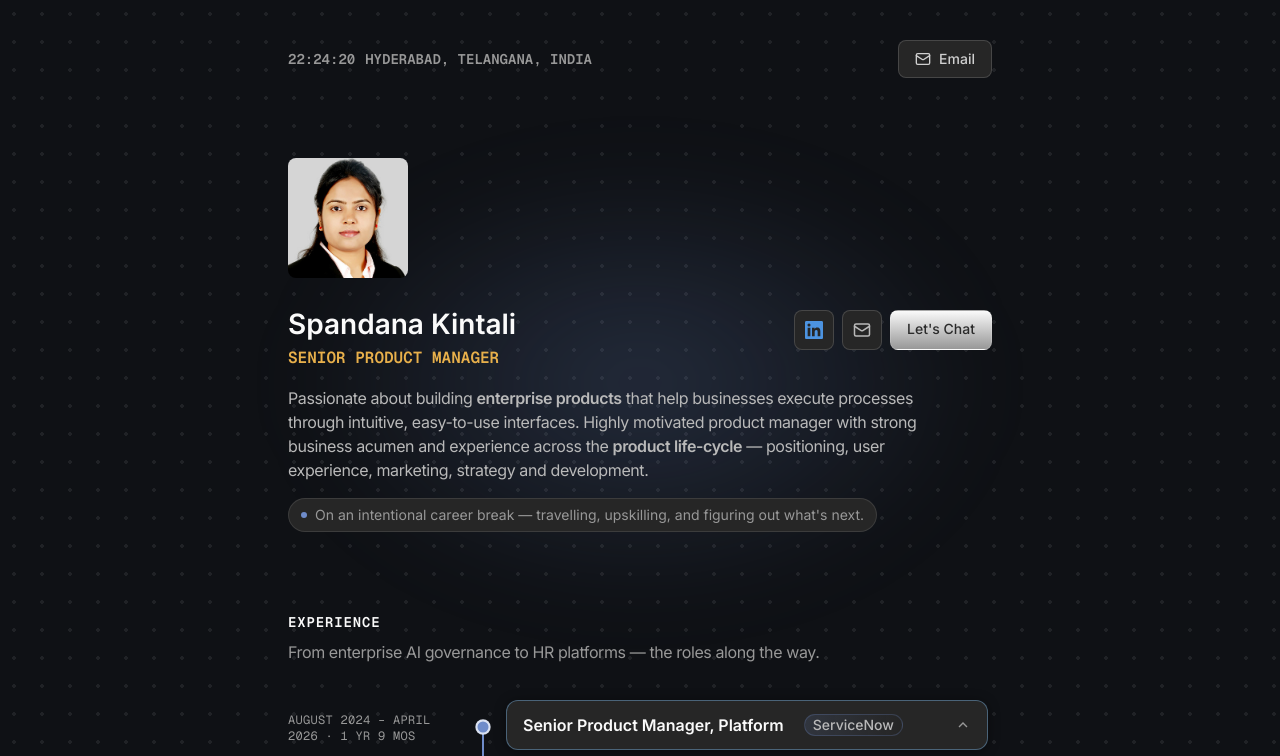
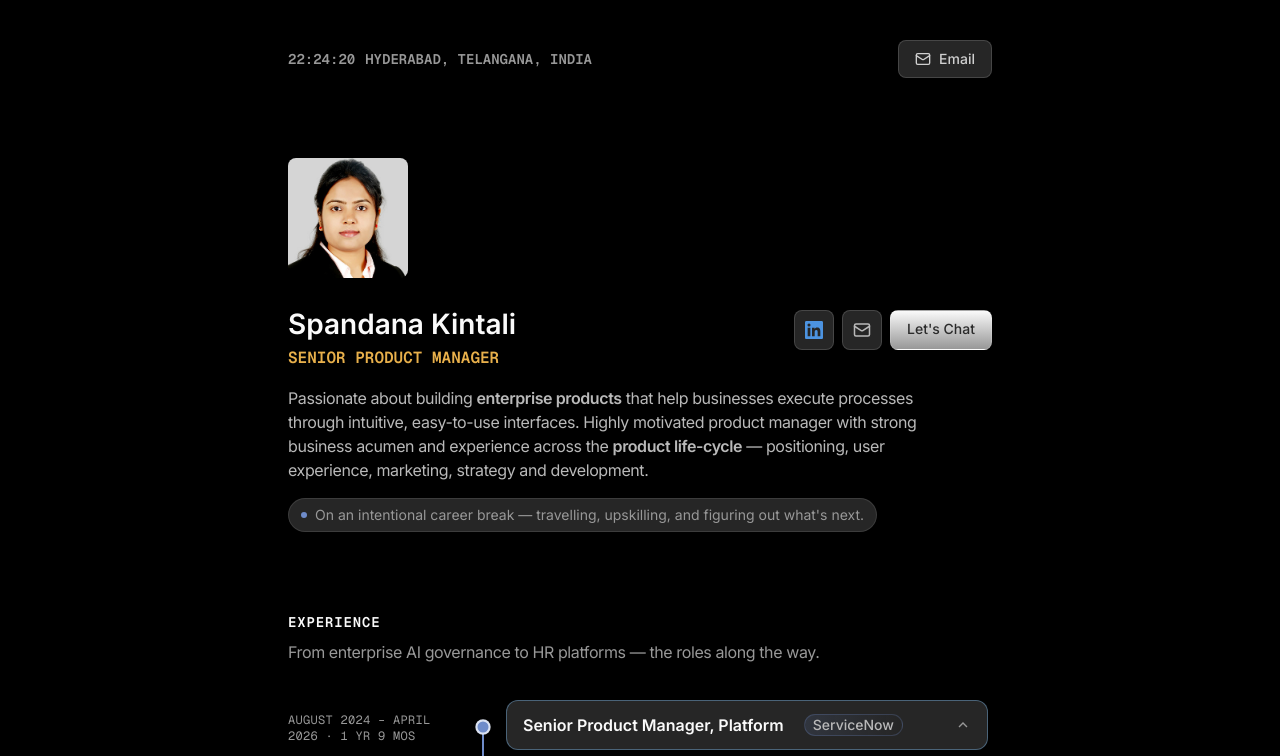
Before and after one commit to spandanakintali-curiouspm/portfolio, a Next.js app: page / in a window 1280 px wide. Shown: the top 756 px of the page. Built offline with nearby package versions, Linux system fonts and the light colour scheme; no server answers.

Commit message:
Switch to flat black background, remove dot pattern and glow effect

```diff
--- a/src/app/globals.css
+++ b/src/app/globals.css
@@ -49,11 +49,8 @@ body {
   font-family: var(--font-sans);
 }
 
-/* Signature dotted page background (dark) */
 .bg-dots {
-  background-color: #0f1115;
-  background-image: radial-gradient(rgba(255, 255, 255, 0.07) 2px, transparent 2px);
-  background-size: 28px 28px;
+  background-color: #000000;
 }
 
 /* Marquee edge fade */
@@ -108,8 +105,3 @@ details.acc[open] .chev {
   letter-spacing: 0.06em;
   font-weight: 600;
 }
-
-.glow-soft {
-  background: radial-gradient(ellipse at center, rgba(111, 140, 202, 0.22) 0%, transparent 70%);
-  filter: blur(40px);
-}
--- a/src/components/ProfileIntro.tsx
+++ b/src/components/ProfileIntro.tsx
@@ -5,11 +5,6 @@ import HighlightText from "./HighlightText";
 export default function ProfileIntro() {
   return (
     <section className="relative flex flex-col gap-8">
-      <div
-        aria-hidden
-        className="absolute inset-0 w-[90vw] max-w-full glow-soft h-[120%] mx-auto left-1/2 -translate-x-1/2 pointer-events-none"
-      />
-
       <div className="size-16 md:size-[120px] rounded-lg overflow-hidden z-10 relative">
         <Image
           src="/avatar.jpg"
```
